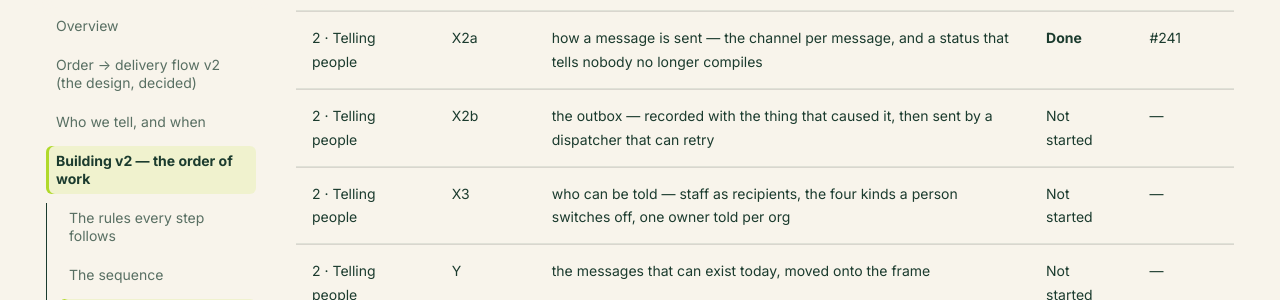
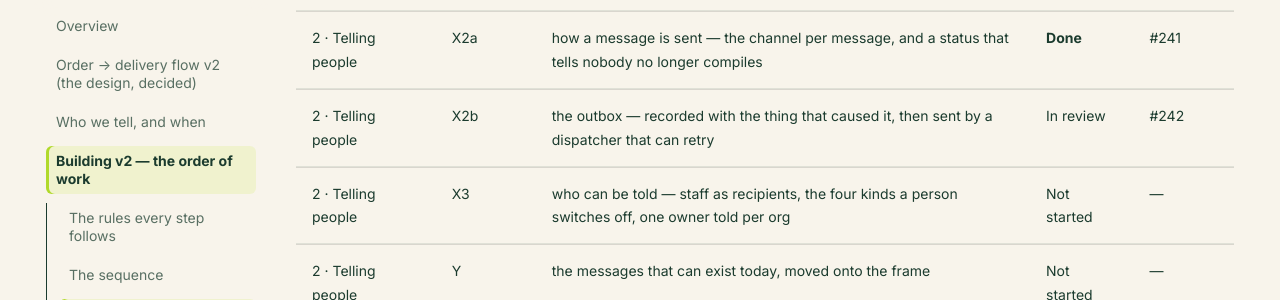
Before and after one commit to cropdoor/cropdoor-almanac, an MkDocs documentation site: the page built from docs/domain/order-delivery-flow-v2-build-order.md, in a window 1280 px wide and 900 px high, scrolled down 5019 px. Shown: the part 153-453 px from the top of the window. Built offline with MkDocs 1.6.1 and Material for MkDocs 9.7.7, drawn with Linux system fonts in a browser that asks for light colours; some web fonts are replaced; comment, search, counter and statistics services are not loaded.

Commit message:
docs(build-order): X2b in review (#242)

```diff
--- a/docs/domain/order-delivery-flow-v2-build-order.md
+++ b/docs/domain/order-delivery-flow-v2-build-order.md
@@ -58,7 +58,7 @@ The one place that says what is finished. A PR is **Done** only once it is merge
 | 1 · Settings and taxes | F3 | the platform commission rate on the Finance tab | **Done** | #239 |
 | 2 · Telling people | X1 | the feed — in-app as a real channel, every message written there first, one channel's failure unable to stop another | **Done** | #240 |
 | 2 · Telling people | X2a | how a message is sent — the channel per message, and a status that tells nobody no longer compiles | **Done** | #241 |
-| 2 · Telling people | X2b | the outbox — recorded with the thing that caused it, then sent by a dispatcher that can retry | Not started | — |
+| 2 · Telling people | X2b | the outbox — recorded with the thing that caused it, then sent by a dispatcher that can retry | In review | #242 |
 | 2 · Telling people | X3 | who can be told — staff as recipients, the four kinds a person switches off, one owner told per org | Not started | — |
 | 2 · Telling people | Y | the messages that can exist today, moved onto the frame | Not started | — |
 | 3 · Money rails | G | refunds of a stated amount, with the credit-note line | Not started | — |
```
